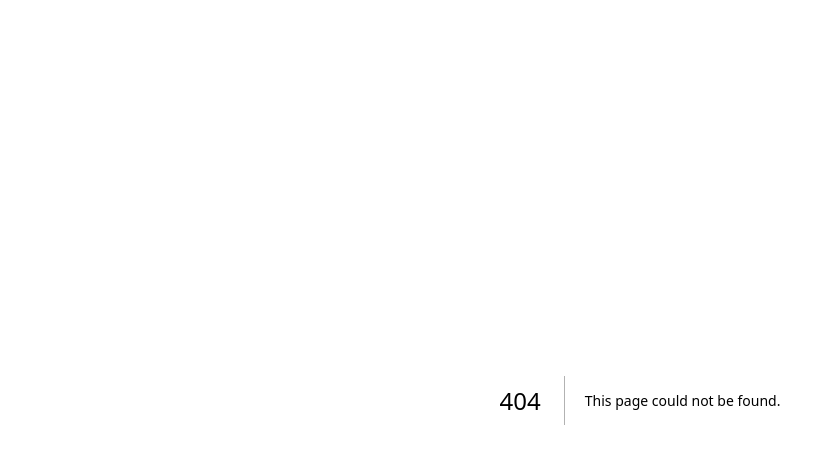
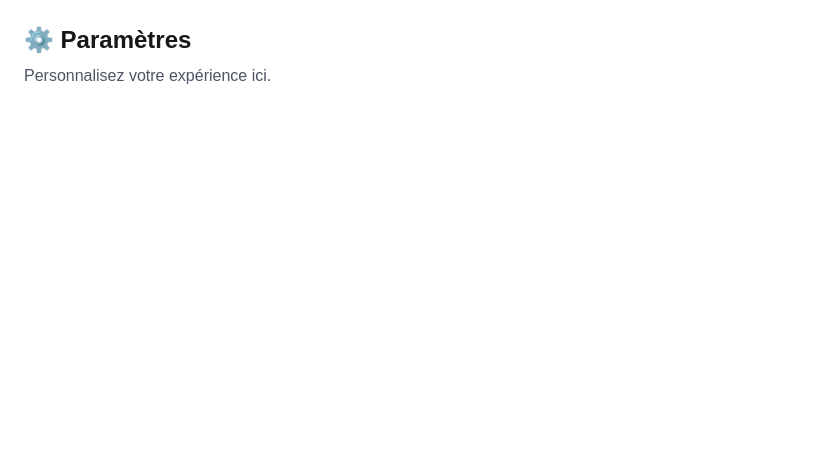
Before and after one commit to Guigz2/Stamps, a Next.js app in the folder budget-app/: page /settings in a window 1280 px wide. Before the commit this address had no page. Shown: the top 464 px of the page, without its empty margins (0-818 px from the left). Built offline with nearby package versions, Linux system fonts and the light colour scheme.

Commit message:
StructureSite

```diff
--- /dev/null
+++ b/budget-app/app/goals/page.tsx
@@ -0,0 +1,8 @@
+export default function Goals() {
+    return (
+      <div className="p-6">
+        <h1 className="text-2xl font-bold">🎯 Objectifs Financiers</h1>
+        <p className="text-gray-600 mt-2">Suivez et atteignez vos objectifs d'épargne ici.</p>
+      </div>
+    );
+  }
--- a/budget-app/app/page.tsx
+++ b/budget-app/app/page.tsx
@@ -1,3 +1,5 @@
+/**
+
 import Image from "next/image";
 
 export default function Home() {
@@ -99,3 +101,18 @@ export default function Home() {
     </div>
   );
 }
+*/
+import Link from 'next/link';
+
+export default function Home() {
+  return (
+    <div className="min-h-screen flex flex-col items-center justify-center bg-gray-100 p-6">
+      <h1 className="text-3xl font-bold mb-6">Gestion de Budget</h1>
+      <nav className="space-y-4 text-lg">
+        <Link href="/transactions" className="block text-blue-500">📜 Voir les transactions</Link>
+        <Link href="/goals" className="block text-green-500">🎯 Objectifs d'épargne</Link>
+        <Link href="/settings" className="block text-gray-500">⚙️ Paramètres</Link>
+      </nav>
+    </div>
+  );
+}
--- /dev/null
+++ b/budget-app/app/settings/page.tsx
@@ -0,0 +1,8 @@
+export default function Settings() {
+    return (
+      <div className="p-6">
+        <h1 className="text-2xl font-bold">⚙️ Paramètres</h1>
+        <p className="text-gray-600 mt-2">Personnalisez votre expérience ici.</p>
+      </div>
+    );
+  }
--- /dev/null
+++ b/budget-app/app/transactions/page.tsx
@@ -0,0 +1,8 @@
+export default function Transactions() {
+    return (
+      <div className="p-6">
+        <h1 className="text-2xl font-bold">📜 Mes Transactions</h1>
+        <p className="text-gray-600 mt-2">Ici, vous pourrez voir toutes vos transactions.</p>
+      </div>
+    );
+  }
```
